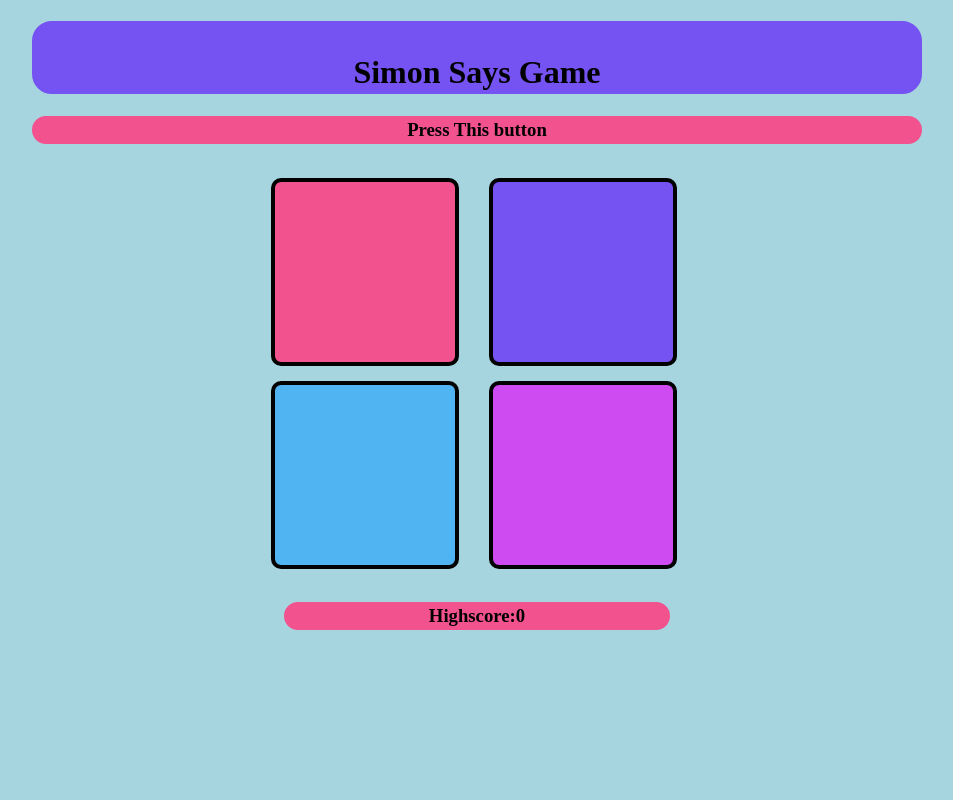
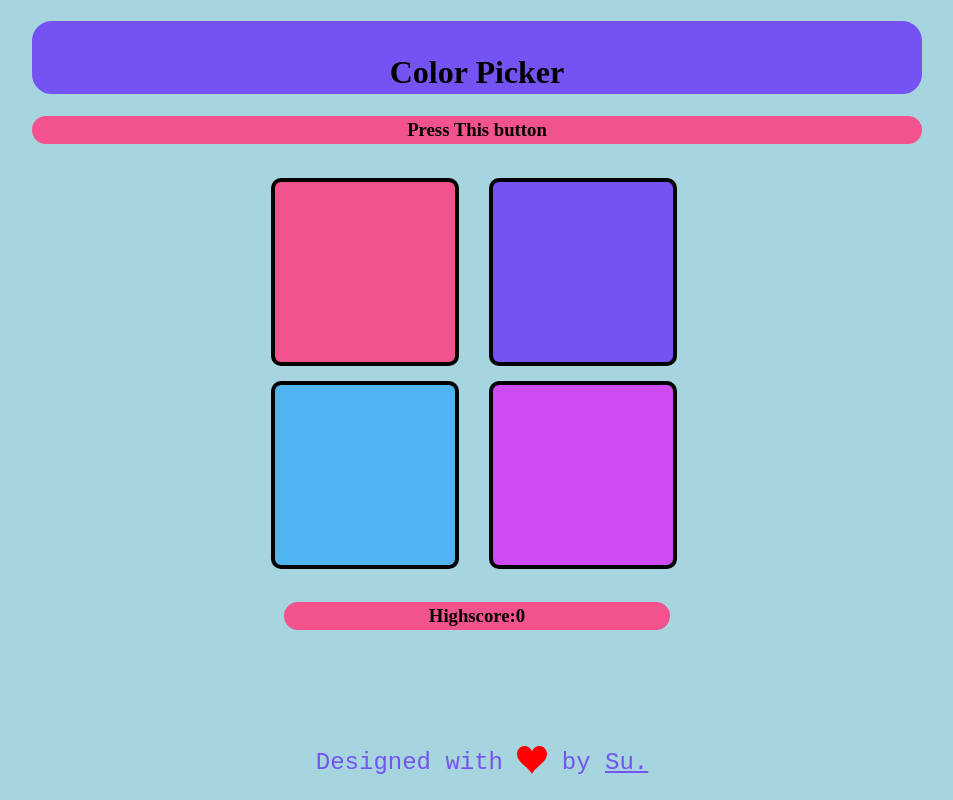
Before and after one commit to prateek1833/simonsays, a plain HTML site: page index.html in a window 1280 px wide. Shown: the whole page, without its empty margins (166-1119 px from the left). Drawn offline with Linux system fonts and the light colour scheme.

```diff
--- a/index.html
+++ b/index.html
@@ -4,14 +4,14 @@
 <head>
     <meta charset="UTF-8">
     <meta name="viewport" content="width=device-width, initial-scale=1.0">
-    <title>Simon Says</title>
+    <title>Color Picker</title>
     <link rel="stylesheet" href="style.css" />
 
 </head>
 
 <body>
 
-    <h1>Simon Says Game</h1>
+    <h1>Color Picker</h1>
     <h3 id="h3" class="Level">Press This button </h3>
     <div class="Butt">
         <div class="line1">
@@ -25,6 +25,18 @@
     </div>
     <h3 id="h3" class="HS"></h3>
     <script src="script.js"></script>
+    <footer
+        style="text-align:center; color:#7552F2;
+        font-size:24px; font-family: 'Chivo Mono', monospace; width: 100%; position: absolute; bottom: 0;">
+        <p>Designed with
+          <svg class="heart" viewBox="0 0 32 29.6">
+            <path d="M23.6,0c-3.4,0-6.3,2.7-7.6,5.6C14.7,2.7,11.8,0,8.4,0C3.8,0,0,3.8,0,8.4c0,9.4,9.5,11.9,16,21.2
+            c6.1-9.3,16-12.1,16-21.2C32,3.8,28.2,0,23.6,0z"/>
+          </svg> by
+            <a href="https://sumit2011.github.io/" style="color:#7552F2;" target="_blank">Su.</a>
+        </p>
+    </footer>
+
 </body>
 
 </html>
--- a/style.css
+++ b/style.css
@@ -84,3 +84,23 @@ h3:hover{
 .over{
     background-color: red;
 }
+
+.heart {
+    fill: red;
+    position: relative;
+    top: 5px;
+    width: 30px;
+    animation: pulse 1s ease infinite;
+}
+
+@keyframes pulse {
+  0% {
+    transform: scale(1);
+  }
+  50% {
+    transform: scale(1.3);
+  }
+  100% {
+    transform: scale(1);
+  }
+}
```
